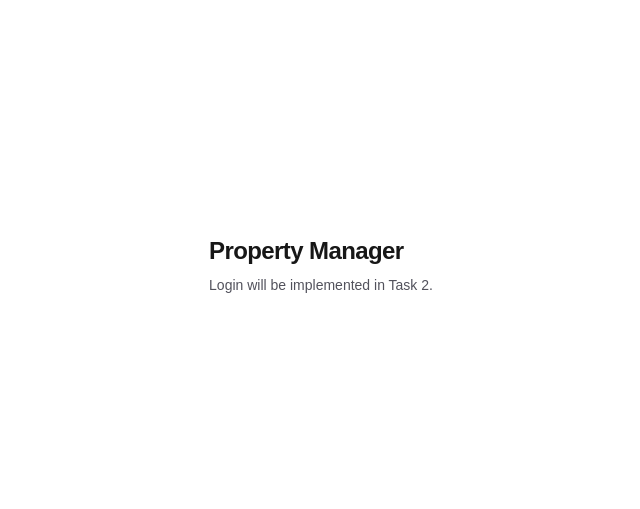
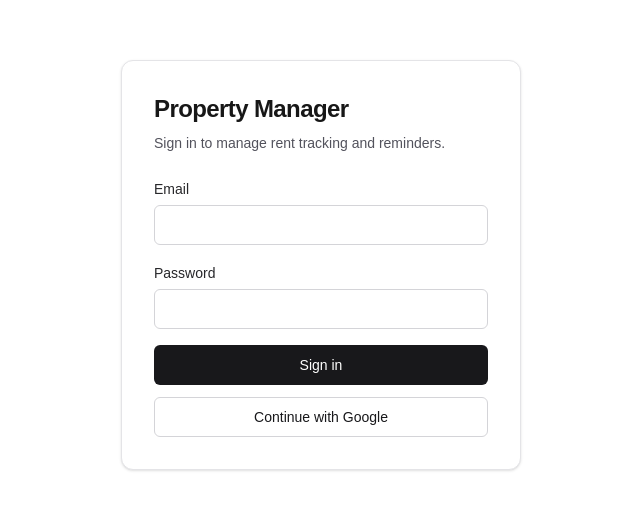
Before and after one commit to naubin4-png/property-management-app, a Next.js app: page /login in a window 1280 px wide. Shown: the part 135-644 px from the top of the page, without its empty margins (319-959 px from the left). Built offline with nearby package versions, Linux system fonts and the light colour scheme; no server answers.

Commit message:
feat: auth setup with supabase

```diff
--- /dev/null
+++ b/app/auth/callback/route.ts
@@ -0,0 +1,23 @@
+import { NextRequest, NextResponse } from "next/server";
+
+import { createSupabaseServerClient } from "@/lib/supabase";
+
+export async function GET(request: NextRequest) {
+  const requestUrl = new URL(request.url);
+  const code = requestUrl.searchParams.get("code");
+  const requestedNext = requestUrl.searchParams.get("next") ?? "/";
+  const next = requestedNext.startsWith("/") ? requestedNext : "/";
+
+  if (code) {
+    const supabase = await createSupabaseServerClient();
+    const { error } = await supabase.auth.exchangeCodeForSession(code);
+
+    if (error) {
+      const loginUrl = new URL("/login", request.url);
+      loginUrl.searchParams.set("error", error.message);
+      return NextResponse.redirect(loginUrl);
+    }
+  }
+
+  return NextResponse.redirect(new URL(next, request.url));
+}
--- /dev/null
+++ b/app/login/actions.ts
@@ -0,0 +1,47 @@
+"use server";
+
+import { headers } from "next/headers";
+import { redirect } from "next/navigation";
+
+import { createSupabaseServerClient } from "@/lib/supabase";
+
+function loginError(message: string): never {
+  redirect(`/login?error=${encodeURIComponent(message)}`);
+}
+
+export async function signInWithEmail(formData: FormData) {
+  const email = String(formData.get("email") ?? "").trim();
+  const password = String(formData.get("password") ?? "");
+
+  if (!email || !password) {
+    loginError("Email and password are required.");
+  }
+
+  const supabase = await createSupabaseServerClient();
+  const { error } = await supabase.auth.signInWithPassword({ email, password });
+
+  if (error) {
+    loginError(error.message);
+  }
+
+  redirect("/");
+}
+
+export async function signInWithGoogle() {
+  const supabase = await createSupabaseServerClient();
+  const headerStore = await headers();
+  const origin = headerStore.get("origin") ?? "http://localhost:3000";
+
+  const { data, error } = await supabase.auth.signInWithOAuth({
+    provider: "google",
+    options: {
+      redirectTo: `${origin}/auth/callback?next=/`,
+    },
+  });
+
+  if (error || !data.url) {
+    loginError(error?.message ?? "Unable to start Google sign-in.");
+  }
+
+  redirect(data.url);
+}
--- a/app/login/page.tsx
+++ b/app/login/page.tsx
@@ -1,8 +1,72 @@
-export default function LoginPage() {
+import { signInWithEmail, signInWithGoogle } from "./actions";
+
+export default async function LoginPage({
+  searchParams,
+}: {
+  searchParams: Promise<{ error?: string }>;
+}) {
+  const { error } = await searchParams;
+
   return (
-    <main className="mx-auto flex min-h-screen max-w-md flex-col justify-center px-6">
-      <h1 className="text-2xl font-semibold tracking-tight">Property Manager</h1>
-      <p className="mt-2 text-sm text-zinc-600">Login will be implemented in Task 2.</p>
+    <main className="mx-auto flex min-h-screen w-full max-w-md flex-col justify-center px-6">
+      <div className="rounded-xl border border-zinc-200 bg-white p-8 shadow-sm">
+        <h1 className="text-2xl font-semibold tracking-tight">Property Manager</h1>
+        <p className="mt-2 text-sm text-zinc-600">
+          Sign in to manage rent tracking and reminders.
+        </p>
+
+        {error ? (
+          <p className="mt-6 rounded-md border border-red-200 bg-red-50 px-3 py-2 text-sm text-red-700">
+            {error}
+          </p>
+        ) : null}
+
+        <form action={signInWithEmail} className="mt-6 space-y-4">
+          <div>
+            <label className="text-sm font-medium text-zinc-800" htmlFor="email">
+              Email
+            </label>
+            <input
+              className="mt-1 h-10 w-full rounded-md border border-zinc-300 px-3 text-sm outline-none focus:border-zinc-900"
+              id="email"
+              name="email"
+              type="email"
+              autoComplete="email"
+              required
+            />
+          </div>
+
+          <div>
+            <label className="text-sm font-medium text-zinc-800" htmlFor="password">
+              Password
+            </label>
+            <input
+              className="mt-1 h-10 w-full rounded-md border border-zinc-300 px-3 text-sm outline-none focus:border-zinc-900"
+              id="password"
+              name="password"
+              type="password"
+              autoComplete="current-password"
+              required
+            />
+          </div>
+
+          <button
+            className="h-10 w-full rounded-md bg-zinc-900 text-sm font-medium text-white transition-colors hover:bg-zinc-800"
+            type="submit"
+          >
+            Sign in
+          </button>
+        </form>
+
+        <form action={signInWithGoogle} className="mt-3">
+          <button
+            className="h-10 w-full rounded-md border border-zinc-300 bg-white text-sm font-medium text-zinc-900 transition-colors hover:bg-zinc-50"
+            type="submit"
+          >
+            Continue with Google
+          </button>
+        </form>
+      </div>
     </main>
   );
 }
--- /dev/null
+++ b/middleware.ts
@@ -0,0 +1,42 @@
+import { createServerClient } from "@supabase/ssr";
+import { NextResponse, type NextRequest } from "next/server";
+
+export async function middleware(request: NextRequest) {
+  let response = NextResponse.next({ request });
+
+  const supabase = createServerClient(
+    process.env.NEXT_PUBLIC_SUPABASE_URL!,
+    process.env.NEXT_PUBLIC_SUPABASE_ANON_KEY!,
+    {
+      cookies: {
+        getAll() {
+          return request.cookies.getAll();
+        },
+        setAll(cookiesToSet) {
+          cookiesToSet.forEach(({ name, value }) => request.cookies.set(name, value));
+          response = NextResponse.next({ request });
+          cookiesToSet.forEach(({ name, value, options }) => {
+            response.cookies.set(name, value, options);
+          });
+        },
+      },
+    },
+  );
+
+  const {
+    data: { user },
+  } = await supabase.auth.getUser();
+
+  if (!user) {
+    const redirectUrl = request.nextUrl.clone();
+    redirectUrl.pathname = "/login";
+    redirectUrl.searchParams.set("next", request.nextUrl.pathname);
+    return NextResponse.redirect(redirectUrl);
+  }
+
+  return response;
+}
+
+export const config = {
+  matcher: ["/", "/email", "/properties/:path*"],
+};
```
Also changed, not shown: 1 other file (tests, documents, lock files or other folders).
